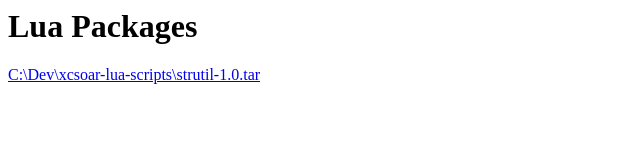
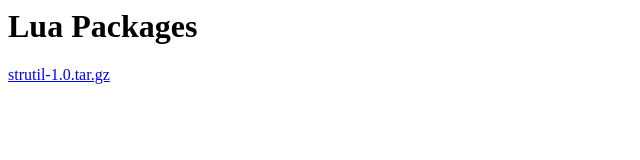
Before and after one commit to brunotag/xcsoar-lua-scripts, a plain HTML site: page index.html in a window 1280 px wide. Shown: the whole page, without its empty margins (0-640 px from the left). Drawn offline with Linux system fonts and the light colour scheme.

Commit message:
fix index.html generator

```diff
--- a/index.html
+++ b/index.html
@@ -2,5 +2,5 @@
 <title>Lua Packages</title>
 </head>
 <body><h1>Lua Packages</h1>
-<a href="C:\Dev\xcsoar-lua-scripts\strutil-1.0.tar.gz">C:\Dev\xcsoar-lua-scripts\strutil-1.0.tar</a><br><br>
+<a href="/strutil-1.0.tar.gz">strutil-1.0.tar.gz</a><br><br>
 </body></html>
```
Also changed, not shown: 1 other file.
